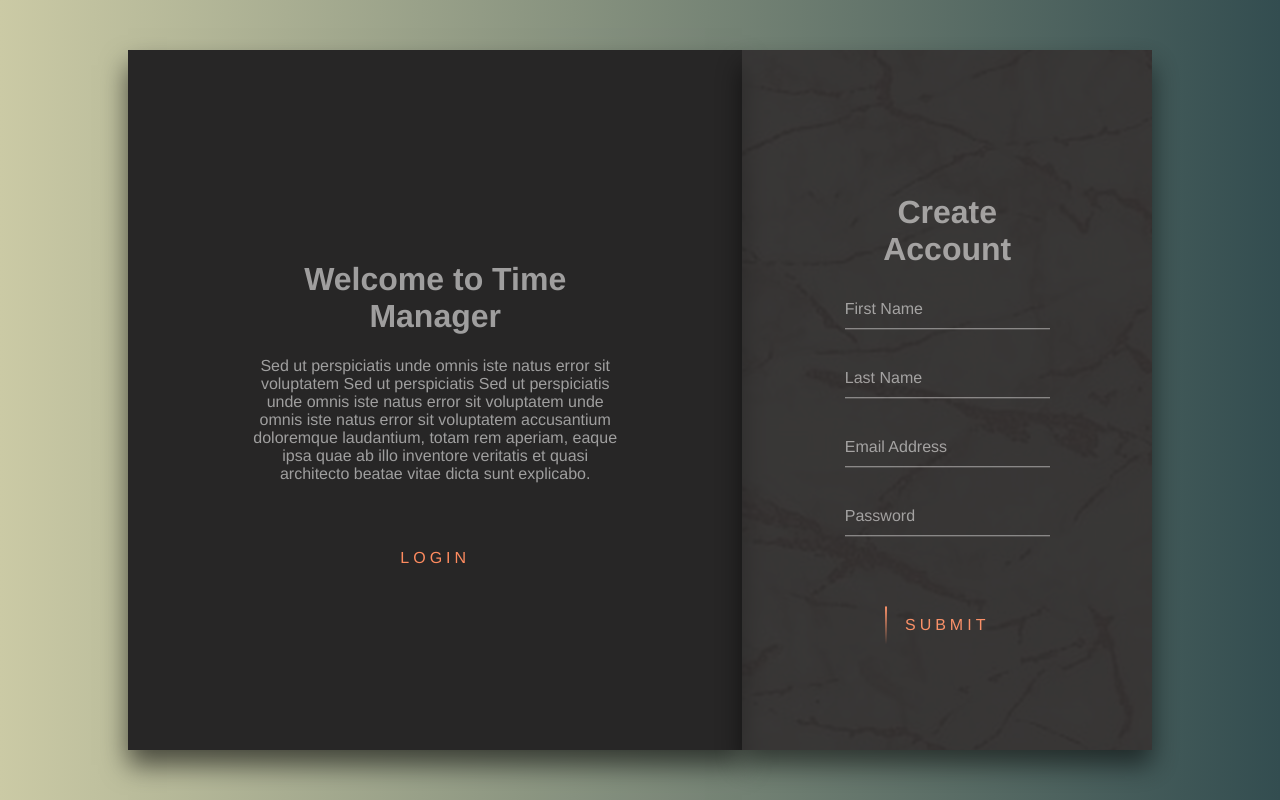
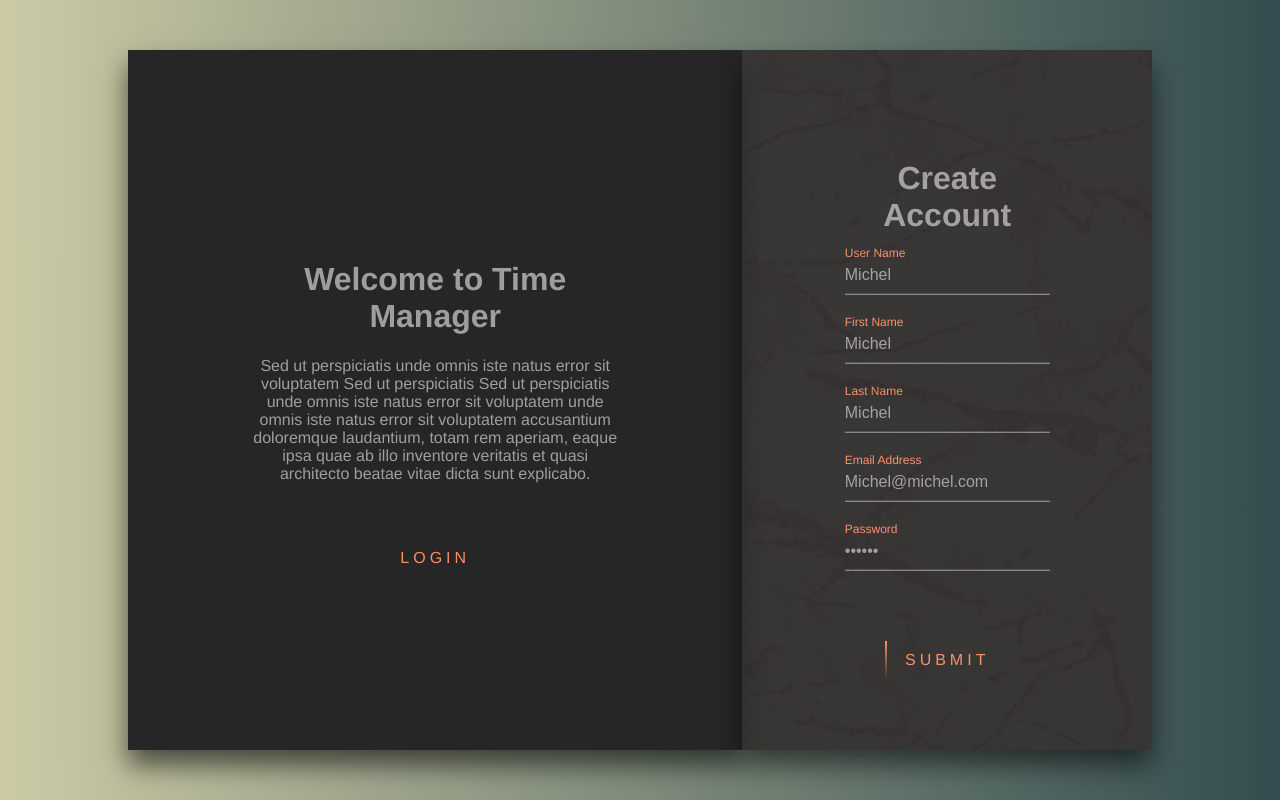
Before and after one commit to JK2018/EPITECH---Pool---TP00700-Frontend, a Vue app: page /register in a window 1280 px wide. Built offline with nearby package versions, Linux system fonts and the light colour scheme.

Commit message:
add connection with back and register login

```diff
--- a/src/components/Login.vue
+++ b/src/components/Login.vue
@@ -52,25 +52,35 @@
 
 
 <script>
-//import axios from 'axios'
+import axios from "axios";
+
 export default {
   name: 'login',
   data(){
     return{
-      password: "test",
-      email: "test@test.com",
+      password: "Michel",
+      email: "Michel@michel.com",
 
     }
   },
   methods: {
     login(){
       if(this.email.trim() !== "" && this.password.trim() !== ""){
-        if(this.email.trim() === "test@test.com" && this.password.trim() === "test"){
-          localStorage.setItem("token","test");
-          this.$router.push({name:'dashboard'});
-        }else{
-          alert("Vérifier vos identifiants")
-        }
+        axios.post("http://localhost:4000/sessions/sign_in", {
+          email: this.email,
+          password: this.password,
+        })
+            .then(function (res) {
+              console.log("Data = "+JSON.stringify(res,null,4));
+              if(res.status === 200){
+                localStorage.setItem("token",res.data.token);
+                // this.$router.push({name:'dashboard'});
+                window.location.href = "/app/dashboard"
+              }
+            })
+            .catch(function (err){
+              console.log("Err = "+err);
+            })
       }else{
         alert("Veuillez remplir vos champs")
       }
--- a/src/components/Registration.vue
+++ b/src/components/Registration.vue
@@ -23,19 +23,23 @@
           <h1>Create Account</h1>
           <form>
             <div class="user-box">
-              <input type="text" name="" required>
+              <input v-model="userName" type="text" name="" required>
+              <label>User Name</label>
+            </div>
+            <div class="user-box">
+              <input v-model="firstName" type="text" name="" required>
               <label>First Name</label>
             </div>
             <div class="user-box">
-              <input type="text" name="" required>
+              <input v-model="lastName" type="text" name="" required>
               <label>Last Name</label>
             </div>
             <div class="user-box">
-              <input type="text" name="" required>
+              <input v-model="email" type="email" name="" required>
               <label>Email Address</label>
             </div>
             <div class="user-box">
-              <input type="password" name="" required>
+              <input v-model="password" type="password" name="" required>
               <label>Password</label>
             </div>
             <nav class="routerbtn">
@@ -61,18 +65,39 @@
 
 <script>
 
+import axios from "axios";
+
 export default {
   name: 'registration',
   data(){
     return{
-
+      userName: "Michel",
+      firstName: "Michel",
+      lastName: "Michel",
+      email: "Michel@michel.com",
+      password: "Michel",
     }
   },
   methods:{
     submitForm(){
-      // axios blablabla
-      // ...
-      this.$router.push({ name: 'login' })
+      //http://3.87.227.113:4000/test
+      axios.post("http://localhost:4000/sessions/sign_up", {
+        username: this.userName,
+        firstname: this.firstName,
+        lastname: this.lastName,
+        email: this.email,
+        password: this.password,
+      })
+      .then(function (res) {
+        console.log("Res = "+res);
+        console.log("data = "+res.data.result);
+        // this.$router.push({ name: 'login' })
+      })
+      .catch(function (err){
+        console.log(err.response.data);
+        console.log(err.response.status);
+      })
+      ;
     }
   }
 
--- a/src/components/SideBar.vue
+++ b/src/components/SideBar.vue
@@ -14,7 +14,6 @@
     </div>
     <div class="user-menu">
       <div class="icon-btn">
-
         <BtnCustom
             link="/app/dashboard"
             icon-name="las la-rocket"
@@ -27,6 +26,9 @@
             link="/app/profil"
             icon-name="las la-user-cog"
             text-name="Profil"></BtnCustom>
+        <button v-on:click="testprivateroute">
+          Test private route
+        </button>
         <button
             v-on:click="logout">Logout</button>
       </div>
@@ -36,6 +38,7 @@
 
 <script>
 import BtnCustom from "@/custom-elements/BtnCustom";
+import axios from "axios";
 export default {
   name: "SideBar",
   components: {
@@ -43,6 +46,18 @@ export default {
 
   },
   methods: {
+    testprivateroute(){
+      console.log("my token = "+localStorage.getItem('token'))
+      axios.get('http://localhost:4000/api/test',{
+        headers: {'Authorization': `${localStorage.getItem("token")}`}
+      })
+      .then(res=>{
+        console.log("Res= "+res.data)
+      })
+      .catch(err=>{
+        console.log("err="+err)
+      })
+    },
     logout(){
       localStorage.clear();
       this.$router.push({name:'login'});
--- a/src/custom-elements/Clock.vue
+++ b/src/custom-elements/Clock.vue
@@ -14,7 +14,6 @@
 <script>
 export default {
     name: 'clock',
-    el: '#clock',
     data() {
         return {
             time: '',
```
